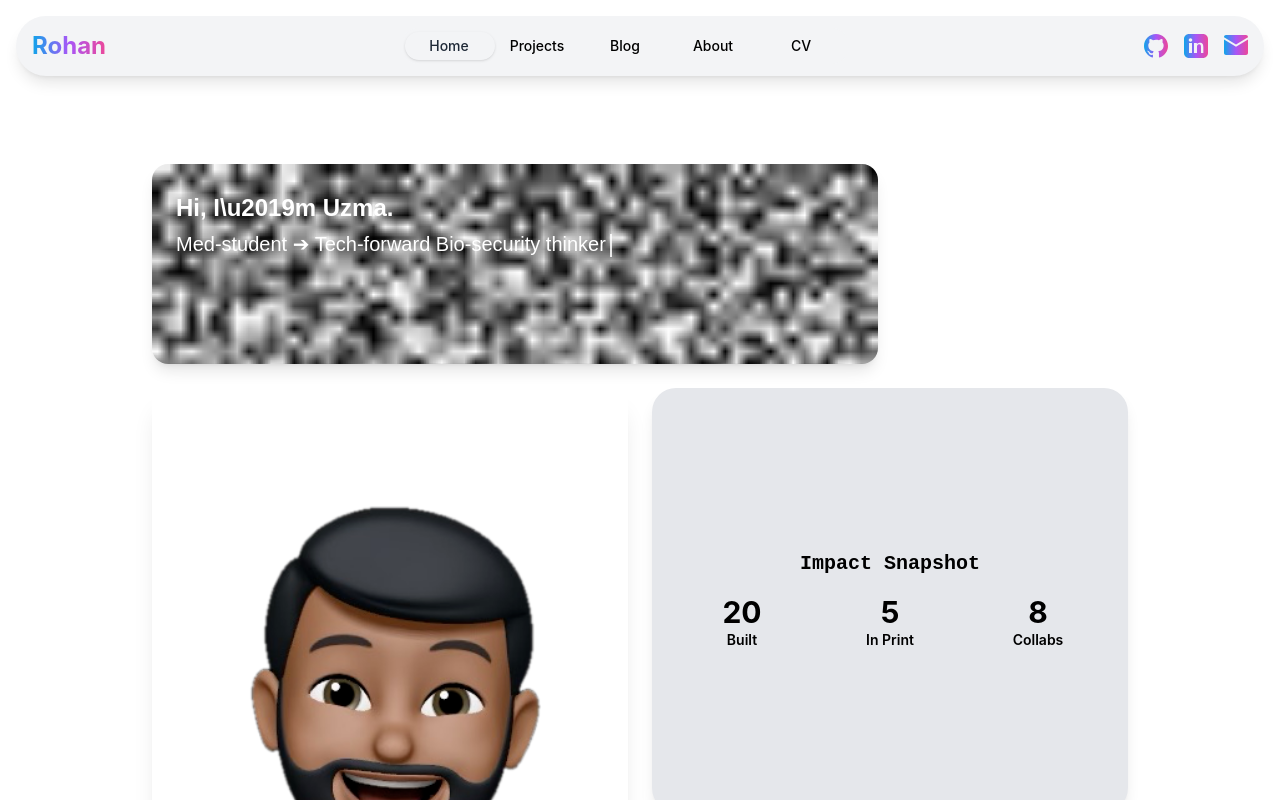
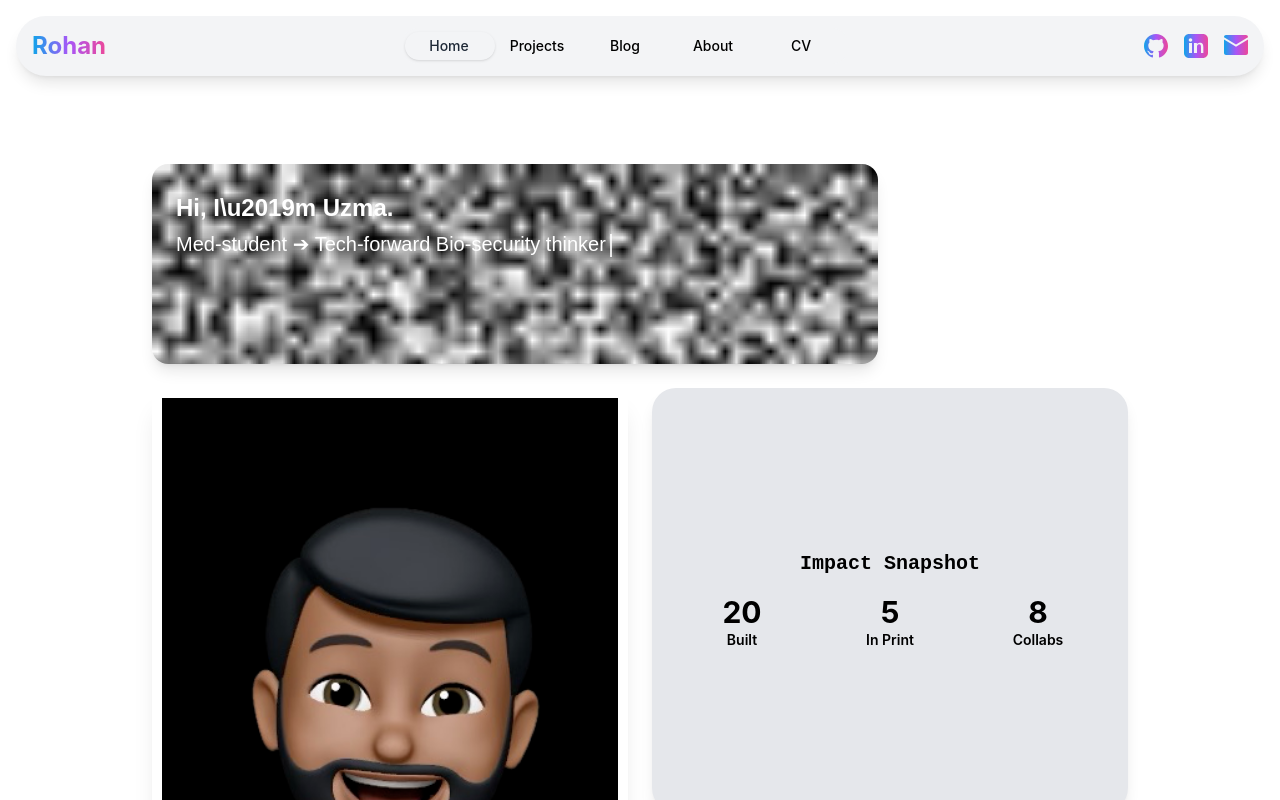
Before and after one commit to SUPA5INGH/personal-website, a Next.js app: page / in a window 1280 px wide. Shown: the top 800 px of the page. Built offline with nearby package versions, Linux system fonts and the light colour scheme.

Commit message:
Update PolaroidSelfieTile.tsx

```diff
--- a/components/PolaroidSelfieTile.tsx
+++ b/components/PolaroidSelfieTile.tsx
@@ -31,7 +31,7 @@ export default function PolaroidSelfieTile() {
   return (
     <motion.div
       role="img"
-      aria-label="Photograph of Uzma"
+      aria-label="Photograph of Rohan"
       className="relative aspect-[3/4] w-full sm:col-span-2 sm:row-span-2 md:col-span-3 xl:col-span-2"
       style={{
         perspective: 800,
@@ -44,7 +44,7 @@ export default function PolaroidSelfieTile() {
       initial="initial"
       whileHover="hover"
     >
-      <div className="relative bg-white shadow-xl rounded-2xl p-2 w-full h-full">
+      <div className="relative bg-black shadow-xl rounded-2xl p-2 w-full h-full">
         <Image
           src="/images/memoji.png"
           alt="Uzma"
```
